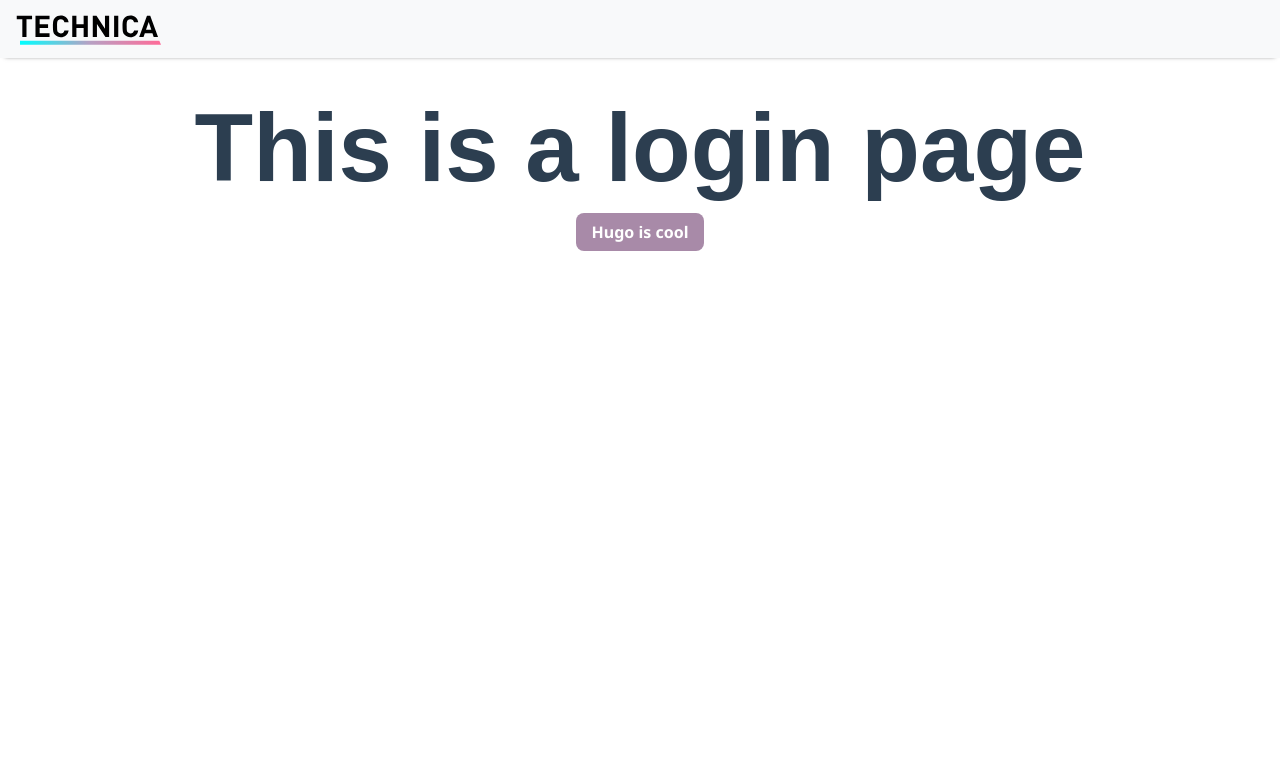
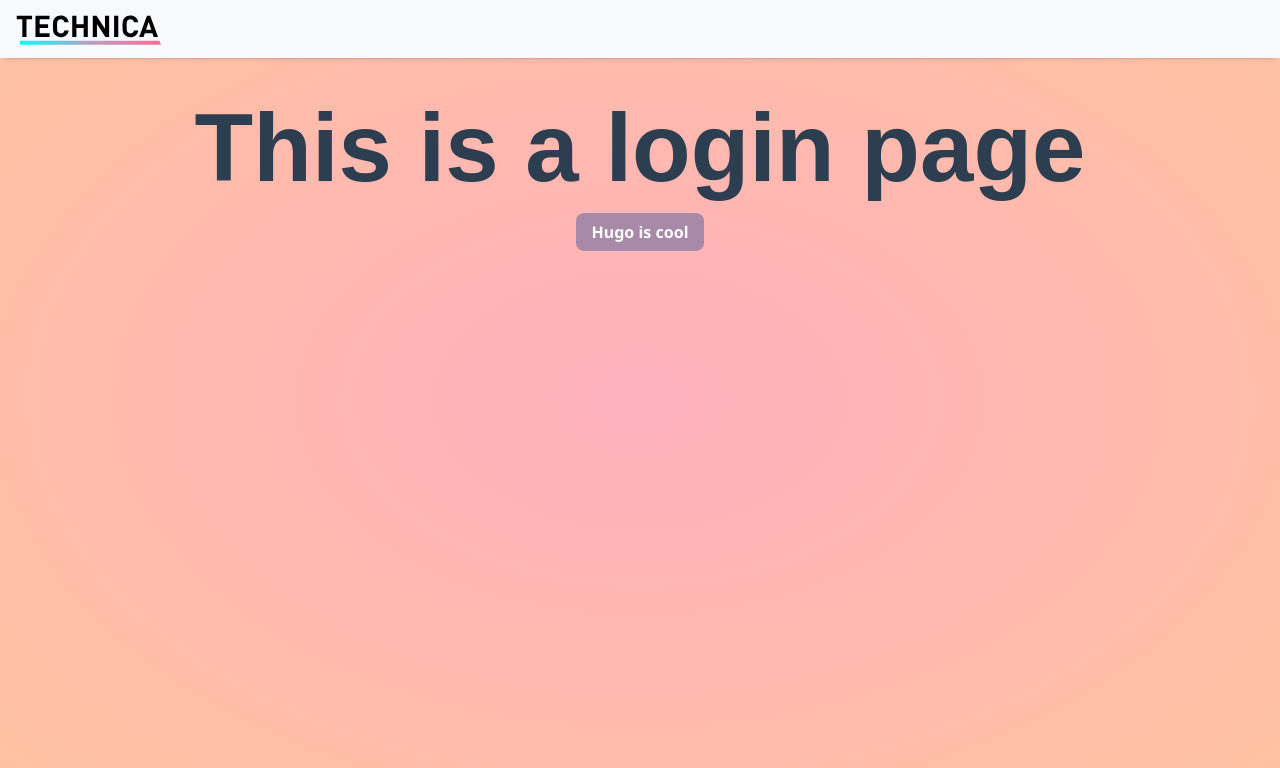
Before and after one commit to codetheorem/platform-2020, a Vue app in the folder frontend/: page /login in a window 1280 px wide. Shown: the top 768 px of the page. Built offline with nearby package versions, Linux system fonts and the light colour scheme; a web font is replaced by a local one.

Commit message:
Add background gradient

```diff
--- a/frontend/src/views/Login.vue
+++ b/frontend/src/views/Login.vue
@@ -1,5 +1,5 @@
 <template>
-  <div class="about">
+  <div class="login-container">
     <h1>This is a login page</h1>
     <Button size="lg" text="Hugo is cool"/>
   </div>
@@ -12,6 +12,15 @@ export default {
   name: 'Login',
   components: {
     Button
-  },
+  }
 };
 </script>
+
+
+<style>
+  #app {
+    background-image: radial-gradient(#ffafbd, #ffc3a0);
+    width: 100vw;
+    height: 100vh;
+  }
+</style>
```
